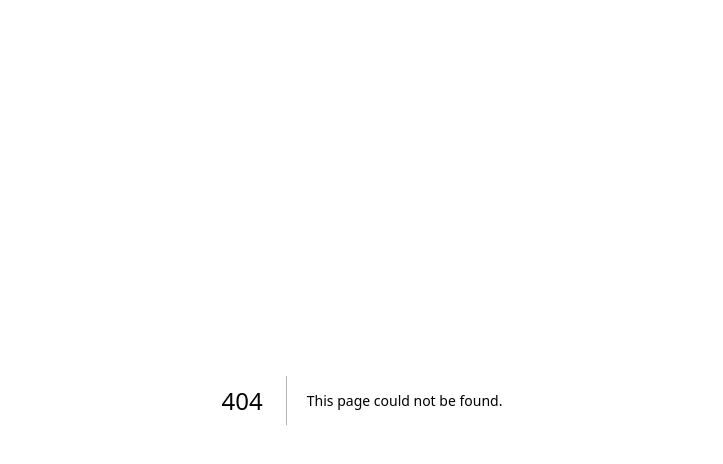
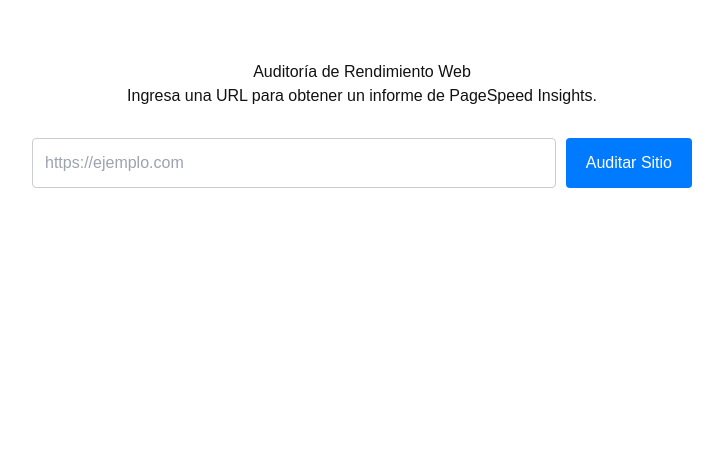
Before and after one commit to alexanderovie/fascinante-web, a Next.js app: page /website-audit in a window 1280 px wide. Before the commit this address had no page. Shown: the top 464 px of the page, without its empty margins (278-1001 px from the left). Built offline with nearby package versions, Linux system fonts and the light colour scheme.

Commit message:
Corrige enlaces en minúsculas en Footer para compatibilidad en producción

```diff
--- /dev/null
+++ b/src/app/api/pagespeed/route.ts
@@ -0,0 +1,49 @@
+// src/app/api/pagespeed/route.ts
+import { NextRequest, NextResponse } from 'next/server';
+
+export async function POST(request: NextRequest) {
+  try {
+    const { url: targetUrl } = await request.json();
+
+    if (!targetUrl) {
+      return NextResponse.json({ error: 'La URL es requerida' }, { status: 400 });
+    }
+
+    // Validar formato de URL (básico)
+    try {
+      new URL(targetUrl);
+    } catch (e) {
+      return NextResponse.json({ error: 'URL inválida' }, { status: 400 });
+    }
+
+
+    const apiKey = process.env.PAGESPEED_API_KEY;
+    if (!apiKey) {
+      console.error('La clave API de PageSpeed no está configurada.');
+      return NextResponse.json({ error: 'Error de configuración del servidor' }, { status: 500 });
+    }
+
+    // Elige la estrategia: 'DESKTOP' o 'MOBILE'. Puedes hacerla configurable.
+    const strategy = 'DESKTOP';
+    // Puedes añadir más categorías: &category=ACCESSIBILITY&category=BEST_PRACTICES&category=SEO&category=PWA
+    const categories = '&category=PERFORMANCE&category=ACCESSIBILITY&category=BEST_PRACTICES&category=SEO';
+    const pagespeedApiUrl = `https://www.googleapis.com/pagespeedonline/v5/runPagespeed?url=${encodeURIComponent(targetUrl)}&key=${apiKey}&strategy=${strategy}${categories}`;
+
+    console.log(`Solicitando a PageSpeed: ${pagespeedApiUrl.replace(apiKey, 'REDACTED_API_KEY')}`);
+
+    const pagespeedResponse = await fetch(pagespeedApiUrl);
+
+    if (!pagespeedResponse.ok) {
+      const errorData = await pagespeedResponse.json();
+      console.error('Error de la API de PageSpeed:', errorData);
+      return NextResponse.json({ error: 'No se pudieron obtener los datos de PageSpeed', details: errorData.error?.message || 'Error desconocido' }, { status: pagespeedResponse.status });
+    }
+
+    const data = await pagespeedResponse.json();
+    return NextResponse.json(data);
+
+  } catch (error: any) {
+    console.error('Error en el proxy de la API de PageSpeed:', error);
+    return NextResponse.json({ error: 'Error Interno del Servidor', details: error.message }, { status: 500 });
+  }
+}
--- /dev/null
+++ b/src/app/website-audit/page.tsx
@@ -0,0 +1,189 @@
+// src/app/website-audit/page.tsx
+'use client';
+
+import { useState, FormEvent } from 'react';
+
+// Define una estructura básica para los resultados que quieres mostrar
+interface PageSpeedCategoryScore {
+  id: string;
+  title: string;
+  score: number | null; // La API devuelve 0-1, lo mostraremos como 0-100
+  displayValue?: string;
+}
+
+interface LighthouseResult {
+  categories: {
+    performance: PageSpeedCategoryScore;
+    accessibility: PageSpeedCategoryScore;
+    'best-practices': PageSpeedCategoryScore;
+    seo: PageSpeedCategoryScore;
+    // pwa?: PageSpeedCategoryScore; // Descomentar si se solicita en la API
+  };
+  audits?: {
+    'final-screenshot'?: { // Para mostrar una captura de pantalla
+      details?: {
+        data: string;
+      }
+    }
+  };
+  requestedUrl?: string;
+  finalUrl?: string;
+}
+
+// Interfaz principal para los resultados de PageSpeed
+interface PageSpeedApiResult {
+  lighthouseResult?: LighthouseResult;
+  loadingExperience?: { // Core Web Vitals (Datos de campo)
+    metrics: {
+      [key: string]: {
+        percentile: number;
+        category: string; // Ejemplo: 'FAST', 'AVERAGE', 'SLOW'
+      }
+    }
+  };
+  // La API puede devolver un error a nivel raíz también
+  error?: {
+    code: number;
+    message: string;
+    errors: Array<{ message: string; domain: string; reason: string }>;
+  };
+}
+
+
+export default function WebsiteAuditPage() {
+  const [url, setUrl] = useState('');
+  const [results, setResults] = useState<PageSpeedApiResult | null>(null);
+  const [isLoading, setIsLoading] = useState(false);
+  const [error, setError] = useState<string | null>(null);
+
+  const handleSubmit = async (event: FormEvent<HTMLFormElement>) => {
+    event.preventDefault();
+    if (!url) {
+      setError('Por favor, ingresa la URL de un sitio web.');
+      return;
+    }
+    // Validación simple de URL
+    if (!url.startsWith('http://') && !url.startsWith('https://')) {
+        setError('Por favor, ingresa una URL válida (ej. https://example.com)');
+        return;
+    }
+
+
+    setIsLoading(true);
+    setResults(null);
+    setError(null);
+
+    try {
+      const response = await fetch('/api/pagespeed', {
+        method: 'POST',
+        headers: {
+          'Content-Type': 'application/json',
+        },
+        body: JSON.stringify({ url }),
+      });
+
+      const data: PageSpeedApiResult = await response.json();
+
+      if (!response.ok) {
+        // Usar el mensaje de error de nuestra API si está disponible
+        throw new Error(data.error?.message || `Error al auditar: ${response.statusText}`);
+      }
+
+      if (data.error) { // Errores devueltos por la API de PageSpeed en el cuerpo JSON
+        console.error("Error de la API de PageSpeed:", data.error);
+        setError(`Error de PageSpeed: ${data.error.message}`);
+        setResults(null);
+      } else {
+        setResults(data);
+      }
+
+    } catch (err: any) {
+      setError(err.message || 'Ocurrió un error inesperado.');
+      setResults(null);
+    } finally {
+      setIsLoading(false);
+    }
+  };
+
+  const renderScores = (categories: LighthouseResult['categories'] | undefined) => {
+    if (!categories) return <p>No se encontraron datos de categorías de Lighthouse.</p>;
+
+    const scoresToShow: (keyof LighthouseResult['categories'])[] = ['performance', 'accessibility', 'best-practices', 'seo'];
+
+    return scoresToShow.map(key => {
+      const category = categories[key];
+      if (!category) return null;
+      return (
+        <div key={category.id} style={{ border: '1px solid #ddd', padding: '15px', margin: '10px 0', borderRadius: '8px', backgroundColor: '#f9f9f9' }}>
+          <h3>{category.title}</h3>
+          <p style={{ fontSize: '1.5em', fontWeight: 'bold', color: category.score !== null && category.score >= 0.9 ? 'green' : category.score !== null && category.score >= 0.5 ? 'orange' : 'red' }}>
+            Puntuación: {category.score !== null ? Math.round(category.score * 100) : 'N/A'} / 100
+          </p>
+        </div>
+      );
+    });
+  };
+
+  return (
+    <div style={{ maxWidth: '700px', margin: '40px auto', padding: '20px', fontFamily: 'Arial, sans-serif' }}>
+      <header style={{ textAlign: 'center', marginBottom: '30px' }}>
+        <h1>Auditoría de Rendimiento Web</h1>
+        <p>Ingresa una URL para obtener un informe de PageSpeed Insights.</p>
+      </header>
+
+      <form onSubmit={handleSubmit} style={{ display: 'flex', gap: '10px', marginBottom: '30px' }}>
+        <input
+          type="url"
+          value={url}
+          onChange={(e) => { setUrl(e.target.value); setError(null); }}
+          placeholder="https://ejemplo.com"
+          required
+          style={{ flexGrow: 1, padding: '12px', border: '1px solid #ccc', borderRadius: '4px', fontSize: '1em' }}
+        />
+        <button type="submit" disabled={isLoading} style={{ padding: '12px 20px', backgroundColor: isLoading? '#aaa' : '#007bff', color: 'white', border: 'none', borderRadius: '4px', cursor: 'pointer', fontSize: '1em' }}>
+          {isLoading ? 'Auditando...' : 'Auditar Sitio'}
+        </button>
+      </form>
+
+      {isLoading && <p style={{ textAlign: 'center', fontSize: '1.1em' }}>Cargando resultados, esto puede tardar un momento...</p>}
+      {error && <p style={{ color: 'red', textAlign: 'center', background: '#ffebee', border: '1px solid #ffcdd2', padding: '10px', borderRadius: '4px' }}>Error: {error}</p>}
+
+      {results && (
+        <div>
+          {results.lighthouseResult ? (
+            <>
+              <h2 style={{ textAlign: 'center', marginBottom: '20px' }}>Resultados para: <a href={results.lighthouseResult.requestedUrl} target="_blank" rel="noopener noreferrer">{results.lighthouseResult.requestedUrl}</a></h2>
+
+              {results.lighthouseResult.audits?.['final-screenshot']?.details?.data && (
+                <div style={{ marginBottom: '20px', textAlign: 'center' }}>
+                  <h4>Captura de Pantalla Analizada:</h4>
+                  <img
+                    src={results.lighthouseResult.audits['final-screenshot'].details.data}
+                    alt="Captura de pantalla de la página analizada"
+                    style={{maxWidth: '100%', border: '1px solid #ccc', borderRadius: '4px', marginTop: '10px'}}
+                  />
+                </div>
+              )}
+              {renderScores(results.lighthouseResult.categories)}
+            </>
+          ) : results.error ? (
+            <p style={{ textAlign: 'center' }}>No se pudieron obtener los resultados de Lighthouse debido a un error de la API: {results.error.message}</p>
+          ) : (
+            <p style={{ textAlign: 'center' }}>No se encontraron resultados de Lighthouse para esta URL. Puede que la URL no sea pública o accesible.</p>
+          )}
+
+          {results.loadingExperience && (
+            <div style={{ marginTop: '30px', borderTop: '1px solid #eee', paddingTop: '20px' }}>
+              <h3 style={{ textAlign: 'center' }}>Experiencia de Carga (Core Web Vitals - Datos de Campo):</h3>
+              {Object.entries(results.loadingExperience.metrics).map(([metricName, metricData]) => (
+                <div key={metricName} style={{ border: '1px solid #eee', padding: '10px', margin: '10px 0', borderRadius: '5px' }}>
+                  <strong>{metricName}:</strong> {metricData.percentile} (Categoría: {metricData.category})
+                </div>
+              ))}
+            </div>
+          )}
+        </div>
+      )}
+    </div>
+  );
+}
```
Also changed, not shown: 1 other file (tests, documents, lock files or other folders).
